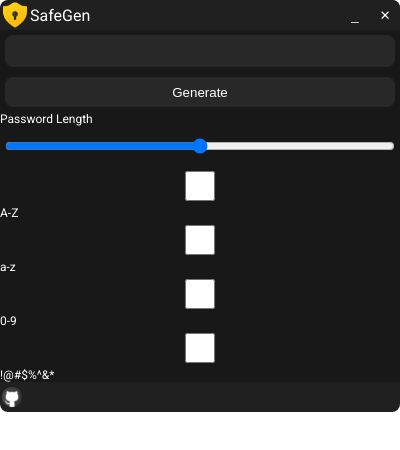
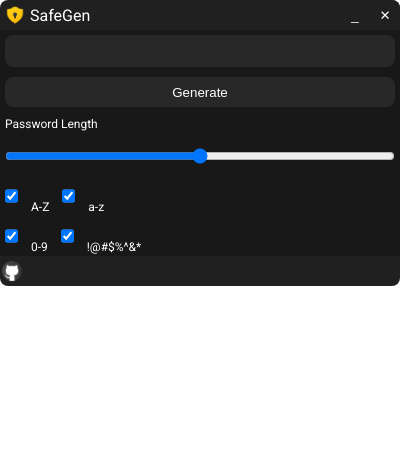
Before and after one commit to JerimiahOfficial/SafeGen, an Electron app: page source/html/ui.html in a window 400 px wide. Drawn offline with Linux system fonts and the light colour scheme; no server answers.

Commit message:
User Interface
Made changes to the UI and removed some comments.

```diff
--- a/source/css/ui.css
+++ b/source/css/ui.css
@@ -1,8 +1,8 @@
 @import url('https://fonts.googleapis.com/css2?family=Roboto&display=swap');
 
 html body {
-    width: 400px;
-    height: 300px;
+    width: 100%;
+    height: 100%;
 
     background-color: transparent;
     color: #ffffff;
@@ -51,8 +51,13 @@
 }
 
 header img {
-    width: 30px;
-    height: 30px;
+    width: 20px;
+    height: 20px;
+
+    margin-top: auto;
+    margin-bottom: auto;
+    margin-left: 5px;
+    margin-right: 5px;
 }
 
 header p {
@@ -94,9 +99,12 @@
     background-color: rgb(56, 56, 56);
 }
 
-main div div {
-    display: flex;
-    flex-direction: column;
+main input[type='text'] {
+    text-align: center;
+}
+
+main label {
+    margin: 5px;
 }
 
 footer {
--- a/source/html/ui.html
+++ b/source/html/ui.html
@@ -2,14 +2,18 @@
 <html>
     <head>
         <meta charset="utf-8" />
+
         <link rel="stylesheet" type="text/css" href="../css/ui.css" />
+
         <script defer src="../js/ui.js"></script>
     </head>
 
     <body>
         <header>
             <img src="../images/safegen.png" alt="sg" />
+
             <p>SafeGen</p>
+
             <input type="button" value="_" id="Minimize" />
             <input type="button" value="✕" id="Close" />
         </header>
@@ -22,21 +26,19 @@
             <input id="length" type="range" min="10" max="50" />
 
             <div>
-                <div class="col1">
-                    <input type="checkbox" id="Upper" />
-                    <label for="Upper">A-Z</label>
+                <input type="checkbox" id="Upper" checked />
+                <label for="Upper">A-Z</label>
 
-                    <input type="checkbox" id="Lower" />
-                    <label for="Lower">a-z</label>
-                </div>
+                <input type="checkbox" id="Lower" checked />
+                <label for="Lower">a-z</label>
+            </div>
 
-                <div class="col2">
-                    <input type="checkbox" id="Number" />
-                    <label for="Number">0-9</label>
+            <div>
+                <input type="checkbox" id="Number" checked />
+                <label for="Number">0-9</label>
 
-                    <input type="checkbox" id="Symbol" />
-                    <label for="Symbol">!@#$%^&*</label>
-                </div>
+                <input type="checkbox" id="Symbol" checked />
+                <label for="Symbol">!@#$%^&*</label>
             </div>
         </main>
 
```
Also changed, not shown: source/index.js (+2 -6 lines).
